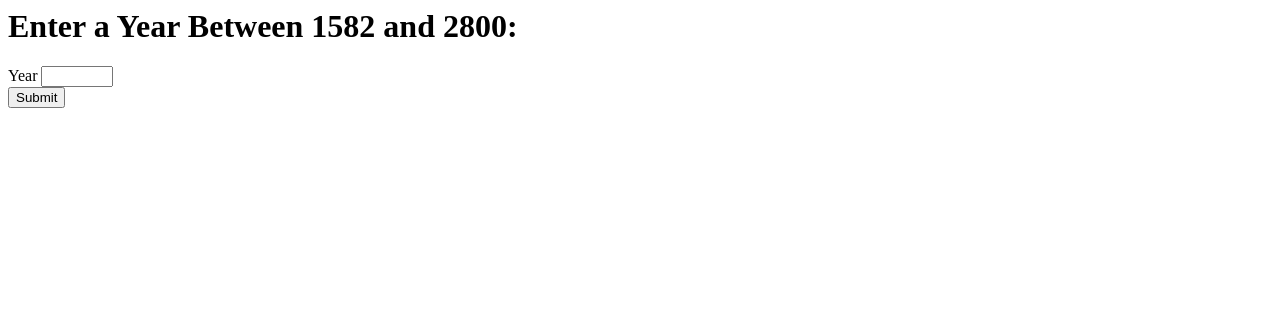
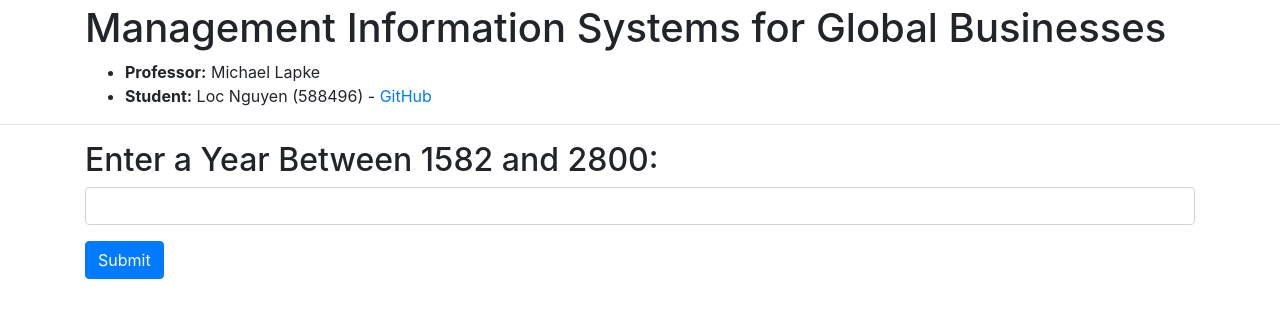
Before and after one commit to vinhloc30796/calculate_gap_year, a Flask app: page / in a window 1280 px wide. Shown: the top 318 px of the page. Run offline with Flask 2, Linux system fonts and the light colour scheme; some libraries are stand-ins or nearby versions.

Commit message:
Fix layout and UI

```diff
--- /dev/null
+++ b/templates/base.html
@@ -0,0 +1,29 @@
+<!DOCTYPE html>
+<html lang="en" dir="ltr">
+  <head>
+    <meta charset="utf-8">
+    <meta charset="utf-8">
+    <meta http-equiv="X-UA-Compatible" content="IE=edge">
+    <meta name="viewport" content="width=device-width, initial-scale=1, maximum-scale=1">
+    <link rel="stylesheet" href="https://stackpath.bootstrapcdn.com/bootstrap/4.1.0/css/bootstrap.min.css" integrity="sha384-9gVQ4dYFwwWSjIDZnLEWnxCjeSWFphJiwGPXr1jddIhOegiu1FwO5qRGvFXOdJZ4" crossorigin="anonymous">
+    <link rel="stylesheet" href="https://use.fontawesome.com/releases/v5.0.10/css/all.css" integrity="sha384-+d0P83n9kaQMCwj8F4RJB66tzIwOKmrdb46+porD/OvrJ+37WqIM7UoBtwHO6Nlg" crossorigin="anonymous">
+    <title>Aalto - Calculate Leap Years</title>
+  </head>
+  <body>
+    <div class="container mt-1">
+      <h1>Management Information Systems for Global Businesses</h1>
+      <ul>
+        <li><strong>Professor:</strong> Michael Lapke</li>
+        <li><strong>Student:</strong> Loc Nguyen (588496) - <a href="https://github.com/vinhloc30796">GitHub</a></li>
+      </ul>
+    </div>
+    <hr>
+    <div class="container mt-2">
+      {% block body %}
+      {% endblock %}
+    </div>
+  </body>
+  <script src="https://code.jquery.com/jquery-3.3.1.slim.min.js" integrity="sha384-q8i/X+965DzO0rT7abK41JStQIAqVgRVzpbzo5smXKp4YfRvH+8abtTE1Pi6jizo" crossorigin="anonymous"></script>
+<script src="https://cdnjs.cloudflare.com/ajax/libs/popper.js/1.14.0/umd/popper.min.js" integrity="sha384-cs/chFZiN24E4KMATLdqdvsezGxaGsi4hLGOzlXwp5UZB1LY//20VyM2taTB4QvJ" crossorigin="anonymous"></script>
+<script src="https://stackpath.bootstrapcdn.com/bootstrap/4.1.0/js/bootstrap.min.js" integrity="sha384-uefMccjFJAIv6A+rW+L4AHf99KvxDjWSu1z9VI8SKNVmz4sk7buKt/6v9KI65qnm" crossorigin="anonymous"></script>    </body>
+</html>
--- a/templates/home.html
+++ b/templates/home.html
@@ -1,35 +1,65 @@
-<h1>Enter a Year Between 1582 and 2800:</h1>
+{% extends "base.html" %}
+{% block body %}
+<h2>Enter a Year Between 1582 and 2800:</h2>
 <form method="POST"">
   {{ form.hidden_tag() }}
-  <div class="form-group">
-    {{ form.year.label }}
-
+  <div class="form-group row">
+    <div class="col-sm">
       {{ form.year(class_='form-control') }}
+    </div>
+  </div>
+  <div class="row">
+    <div class="col-sm-1">
+      <input class="btn btn-primary" type="submit" value="Submit">
+    </div>
+    <div class="col-sm-5">
       {% if form.year.errors %}
         {% for e in form.year.errors %}
-          <p class="help-block">{{ e }}</p>
+            <div class="alert alert-danger" role="alert">{{ e }}</p>
         {% endfor %}
       {% endif %}
     </div>
-  <input class="btn btn-primary" type="submit" value="Submit">
+  </div>
+
   {% with messages = get_flashed_messages() %}
     {% if messages %}
       <p>{{ message }}</p>
-      <h1>Result:</h1>
-      <h2>1. Is it a leap year?</h2>
-      {{ result_is_leap_year }}
-      <h2>2. The next five years are:</h2>
+      <h2>Result:</h2>
+      <div class="row">
+        <div class="col-sm-4">
+          <h4>1. Is it a leap year?</h4>
+          <div class="card">
+            {% if result_is_leap_year %}
+              <img class="card-img-top" src="https://media.giphy.com/media/s2qXK8wAvkHTO/giphy.gif" alt="Happy New Year Yes GIF">
+              <p class="card-text mx-auto py-2">{{ form.year.data }} is a leap year.</p>
+            {% else %}
+              <img class="card-img-top" src="https://media.giphy.com/media/9Y5BbDSkSTiY8/giphy.gif" alt="Sad Face GIF">
+              <p class="card-text mx-auto py-2">{{ form.year.data }} is not a leap year.</p>
+            {% endif %}
+          </div>
+        </div>
+        <div class="col-sm-4">
+          <h4>2. The next five years are:</h4>
+          <ul class="list-group">
             {% for each_year in result_next_five_year %}
-        <p>{{ each_year }}</p>
+              <li class="list-group-item">{{ each_year }}</li>
             {% endfor %}
-      <h2>2. The next five leap years are:</h2>
+          </ul>
+        </div>
+        <div class="col-sm-4">
+          <h4>2. The next five leap years are:</h4>
+          <ul class="list-group">
             {% for each_year in result_next_five_leap.keys() %}
               {% if result_next_five_leap[each_year] %}
-          <p>{{ each_year }}</p>
+                <li class="list-group-item">{{ each_year }}</li>
               {% else %}
-          <p>Note that {{ each_year }} is not actually a leap year and is not included.</p>
+                <li class="list-group-item list-group-item-warning">Note that {{ each_year }} is not actually a leap year and is not included.</li>
               {% endif %}
             {% endfor %}
+          </ul>
+        </div>
+      </div>
     {% endif %}
   {% endwith %}
 </form>
+{% endblock %}
```
Lines whose indentation alone changed are shown as unchanged.
